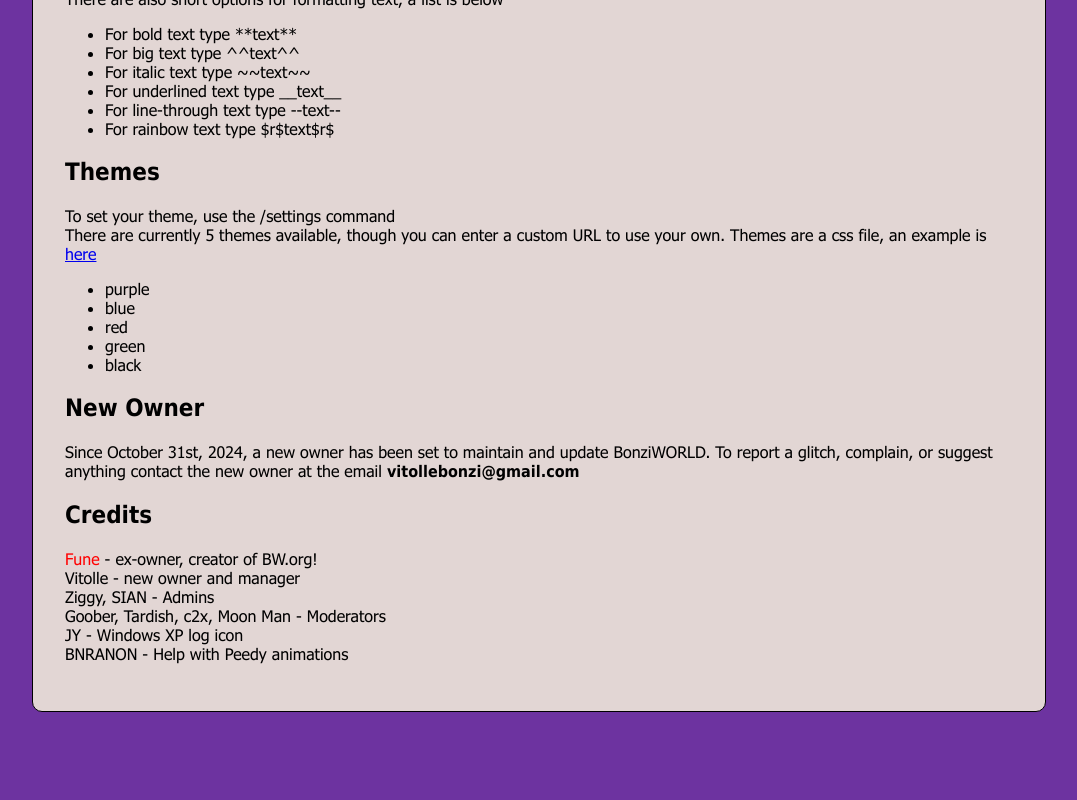
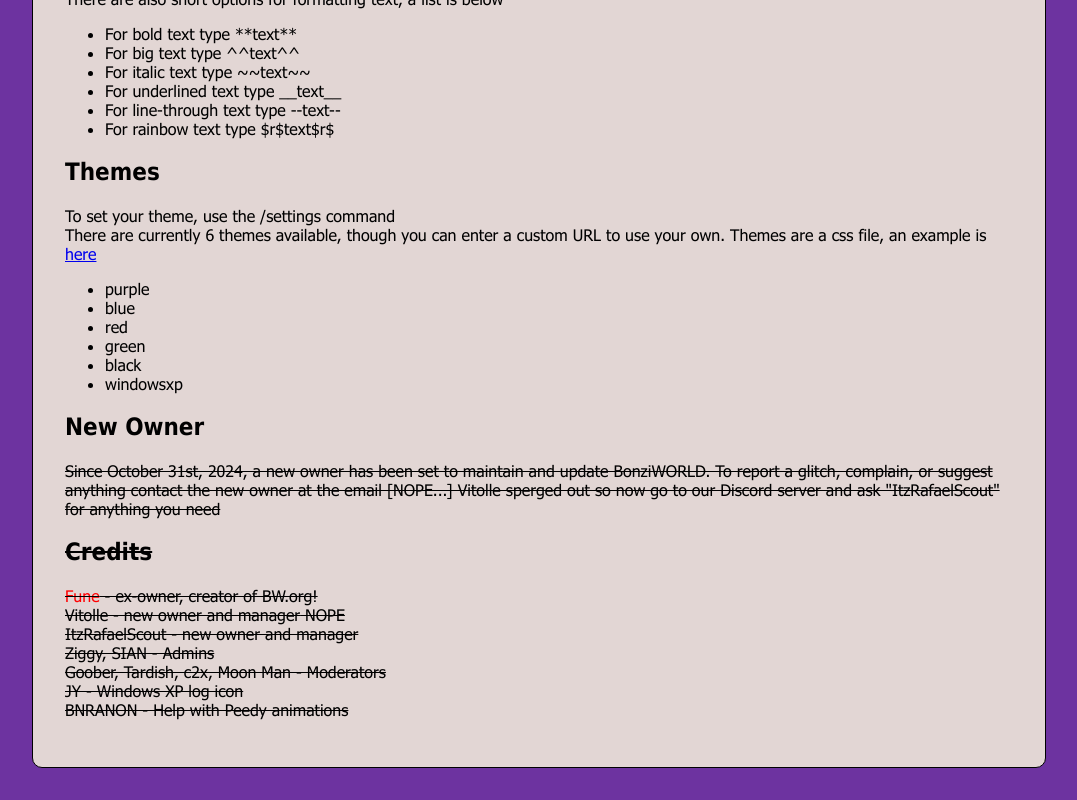
Before and after one commit to oeooeoeoeo-jpg/tspmo, a website: page client/readme.html in a window 1280 px wide. Shown: the part 1791-2591 px from the top of the page, without its empty margins (101-1178 px from the left). Before the commit the page ends 2535 px from the top, so only its background shows below. Drawn offline with Linux system fonts and the light colour scheme.

Commit message:
Update readme.html

```diff
--- a/client/readme.html
+++ b/client/readme.html
@@ -122,23 +122,25 @@
 		    </ul>
 		    <h2>Themes</h2>
 		    To set your theme, use the /settings command<br>
-		    There are currently 5 themes available, though you can enter a custom URL to use your own. Themes are a css file, an example is <a href="/themes/purple.css">here</a>
+		    There are currently 6 themes available, though you can enter a custom URL to use your own. Themes are a css file, an example is <a href="/themes/purple.css">here</a>
 		    <ul>
 		    	<li>purple</li>
 		    	<li>blue</li>
 		    	<li>red</li>
 				<li>green</li>
 				<li>black</li>
+			    <li>windowsxp</li>
 		    </ul>
 			<h2>New Owner</h2>
 			<p>
-				Since October 31st, 2024, a new owner has been set to maintain and update BonziWORLD. To report a glitch, complain, or suggest anything contact
-				the new owner at the email <b>vitollebonzi@gmail.com</b>
-			</p>
+				<s>Since October 31st, 2024, a new owner has been set to maintain and update BonziWORLD. To report a glitch, complain, or suggest anything contact
+				the new owner at the email [NOPE...] Vitolle sperged out so now go to our Discord server and ask "ItzRafaelScout" for anything you need
+        </p>
 			<h2>Credits</h2>
 			<p>
 				<span class="rainb">Fune</span> - ex-owner, creator of BW.org!<br>
-				Vitolle - new owner and manager<br>
+				<s>Vitolle - new owner and manager</s> NOPE<br>
+				ItzRafaelScout - new owner and manager<br>
 				Ziggy, SIAN - Admins<br>
 				Goober, Tardish, c2x, Moon Man - Moderators<br>
 				JY - Windows XP log icon<br>
```
